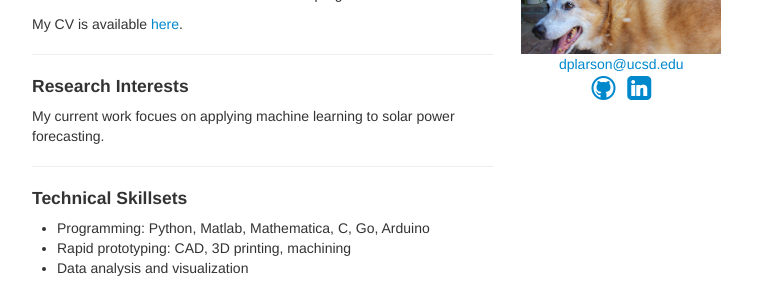
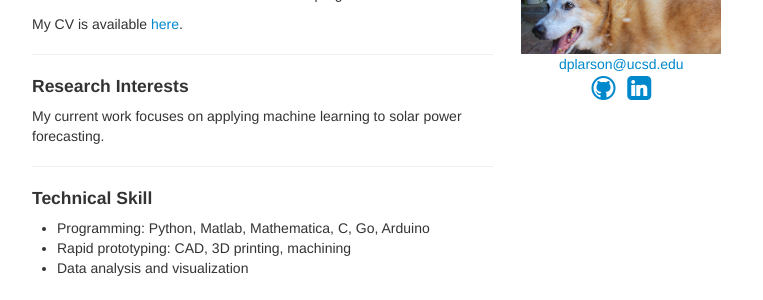
Before and after one commit to ticao-zhang/dplarson.github.io, a Jekyll site: the page built from index.md, in a window 1280 px wide. Shown: the part 276-576 px from the top of the page, without its empty margins (258-1021 px from the left). Built offline with Jekyll 4.4.1, drawn with Linux system fonts in a browser that asks for light colours; nearby versions of some CDN libraries.

Commit message:
typo: "focuses" mispelled

```diff
--- a/index.md
+++ b/index.md
@@ -12,11 +12,11 @@
 ---------------------------------------
 
 #### Research Interests
-My current work focues on applying machine learning to solar power forecasting.
+My current work focuses on applying machine learning to solar power forecasting.
 
 ---------------------------------------
 
-#### Technical Skillsets
+#### Technical Skill
 
 * Programming: Python, Matlab, Mathematica, C, Go, Arduino
 * Rapid prototyping: CAD, 3D printing, machining
```
